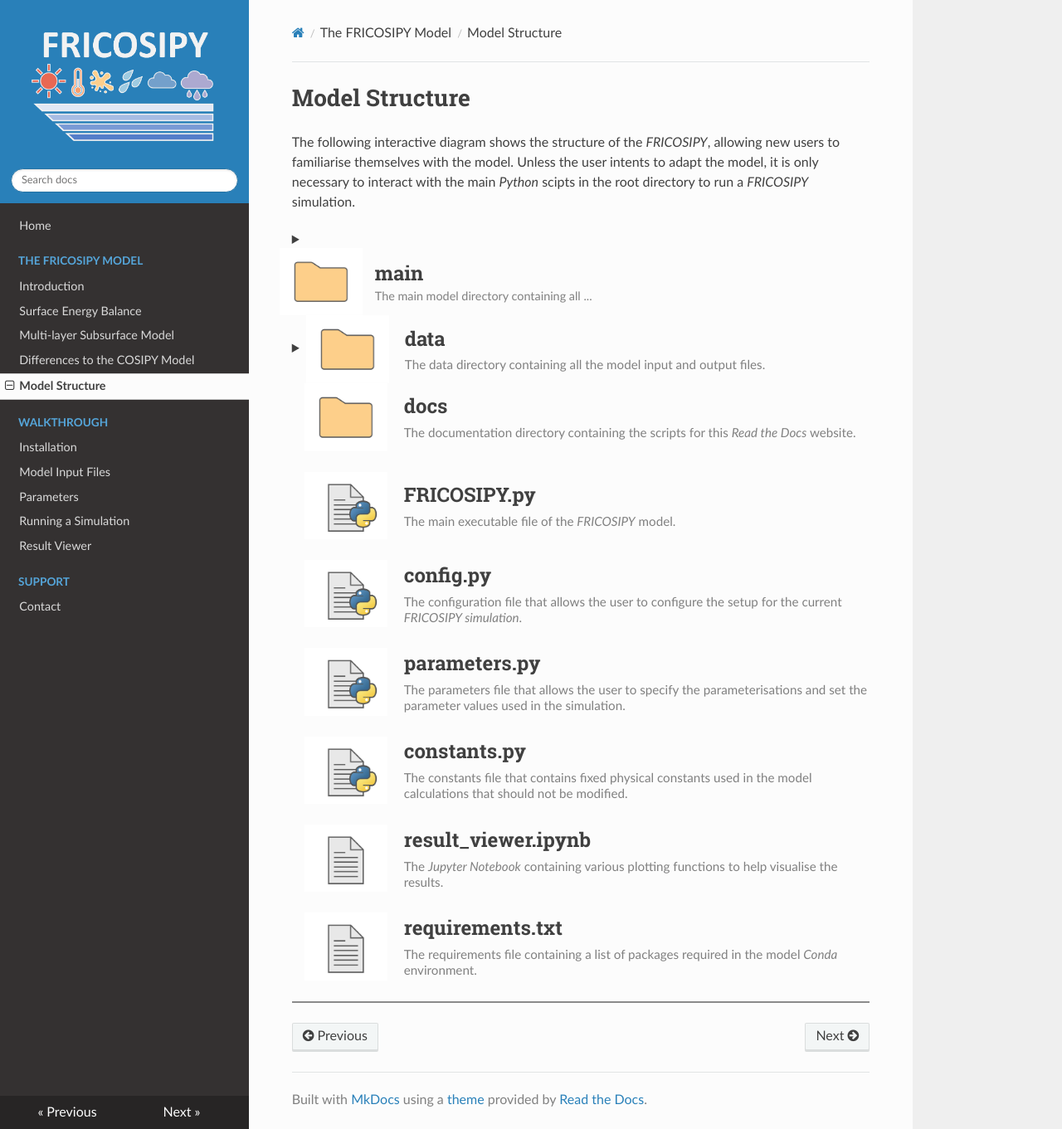
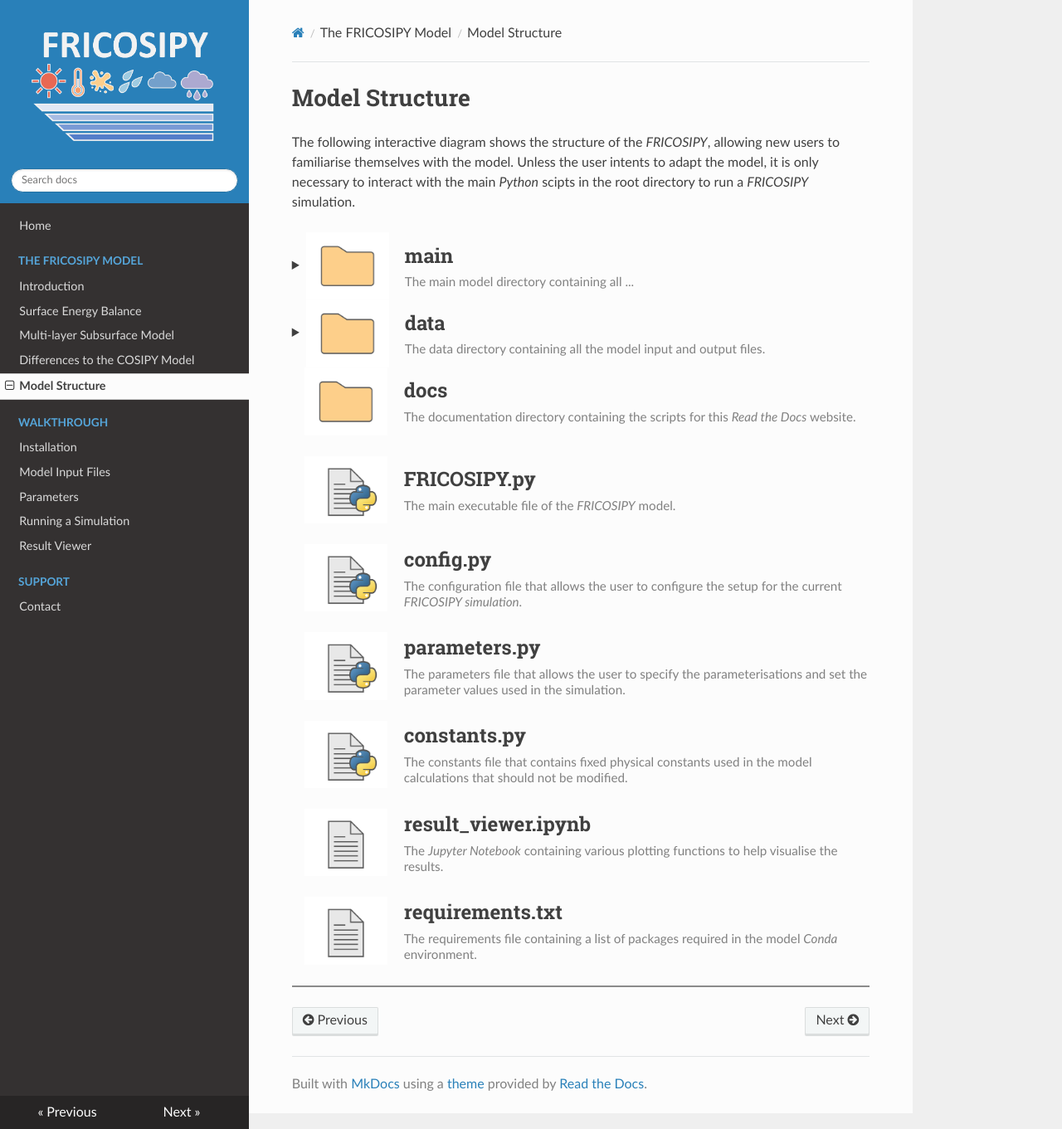
Before and after one commit to MarcusGastaldello/FRICOSIPY, an MkDocs documentation site: the page built from docs/model_structure.md, in a window 1280 px wide and 1361 px high. Shown: the whole window at 83% size. Built offline with MkDocs 1.6.1, drawn with Linux system fonts in a browser that asks for light colours.

Commit message:
Update model_structure.md

```diff
--- a/docs/model_structure.md
+++ b/docs/model_structure.md
@@ -7,7 +7,7 @@
 
 The following interactive diagram shows the structure of the *FRICOSIPY*, allowing new users to familiarise themselves with the model. Unless the user intents to adapt the model, it is only necessary to interact with the main *Python* scipts in the root directory to run a *FRICOSIPY* simulation.
 
-??? "<div style='display: flex; align-items: center; transform: translateX(-15px);'><img src='https://github.com/MarcusGastaldello/FRICOSIPY/raw/main/docs/icons/Folder.png' width='100' style='margin-right: 15px; flex-shrink: 0;'><div style='flex-grow: 1;'><h2 style='margin: 0;'>main</h2><small style='display: block; color: gray; margin-top: 4px; font-size: 0.9em;'>The main model directory containing all ...</small></div></div>"
+??? "<img src='https://github.com/MarcusGastaldello/FRICOSIPY/raw/main/docs/icons/Folder.png' width='100' style='vertical-align: middle; margin-right: 15px;'> <div style='display: inline-block; vertical-align: middle;'><h2 style='margin: 0;'>main</h2><small style='display: block; color: gray; margin-top: 8px; font-size: 0.95em;'>The main model directory containing all ...</small></div>"
 
     <div style="margin-left: 40px;">
     ??? "<img src='https://github.com/MarcusGastaldello/FRICOSIPY/raw/main/docs/icons/Folder.png' width='100' style='vertical-align: middle; margin-right: 15px;'> <div style='display: inline-block; vertical-align: middle;'><h3 style='margin: 0;'>kernel</h3><small style='display: block; color: gray; margin-top: 8px; font-size: 0.95em;'>(description)</small></div>"
```
